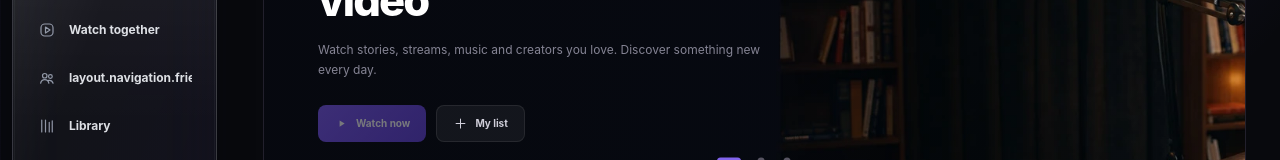
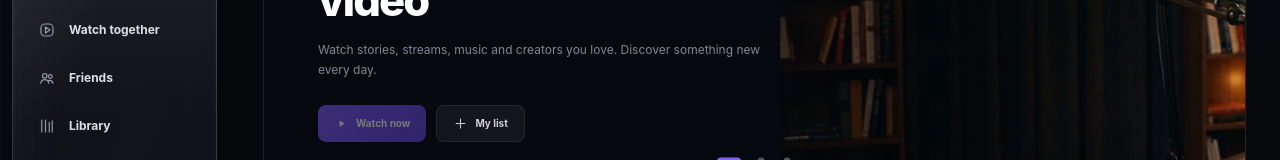
Before and after one commit to HellHoundYT/youtube-clone-team-project, a React (Vite) app in the folder frontend/: page / in a window 1280 px wide. Shown: the part 286-446 px from the top of the page. Built offline with nearby package versions, Linux system fonts and the light colour scheme; no server answers.

Commit message:
feat(social): localize friends navigation

```diff
--- a/frontend/src/shared/i18n/locales/en.ts
+++ b/frontend/src/shared/i18n/locales/en.ts
@@ -49,6 +49,7 @@ const en = {
       home: 'Home',
       playme: 'Playme',
       subscriptions: 'Subscriptions',
+      friends: 'Friends',
       library: 'Library',
       history: 'History',
       favorites: 'Favorites',
```
